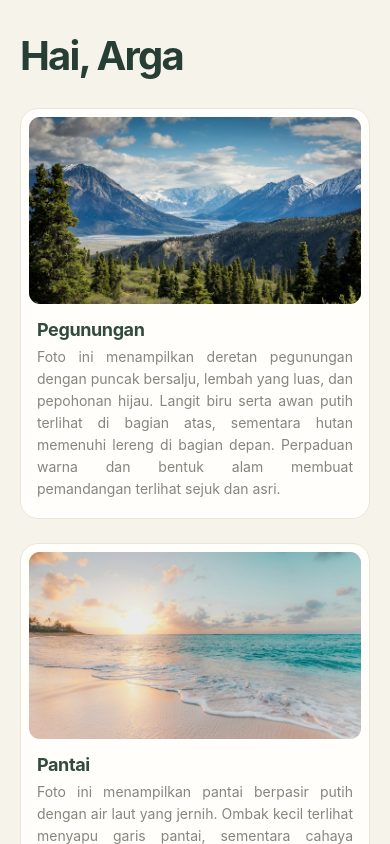
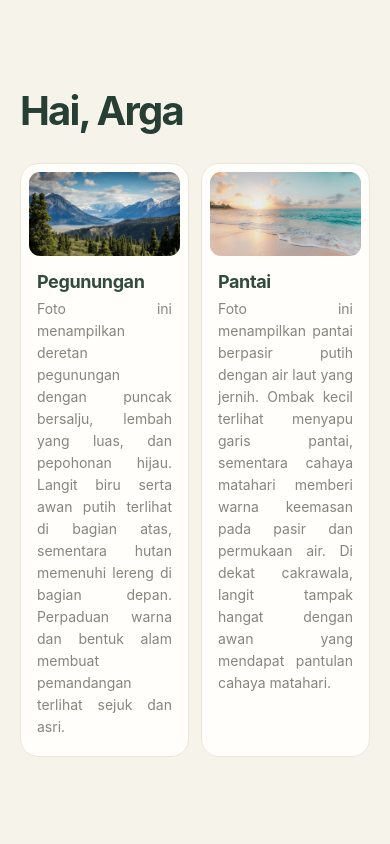
Before and after one commit to yurawawawawa/Tugas-PPK----1, a React Native app: screen / in a window 390 px wide. Built offline with nearby package versions, Linux system fonts and the light colour scheme.

Commit message:
Arrange landscape photos side by side

```diff
--- a/App.js
+++ b/App.js
@@ -88,11 +88,13 @@ const styles = StyleSheet.create({
     marginBottom: 28,
   },
   gallery: {
-    flexDirection: 'column',
-    gap: 24,
+    flexDirection: 'row',
+    alignItems: 'stretch',
+    gap: 12,
   },
   photoCard: {
-    width: '100%',
+    flex: 1,
+    minWidth: 0,
     backgroundColor: '#FFFEFA',
     padding: 8,
     borderRadius: 18,
```
Also changed, not shown: screenshots/tampilan-aplikasi.png, 1 other file (tests, documents, lock files or other folders).
